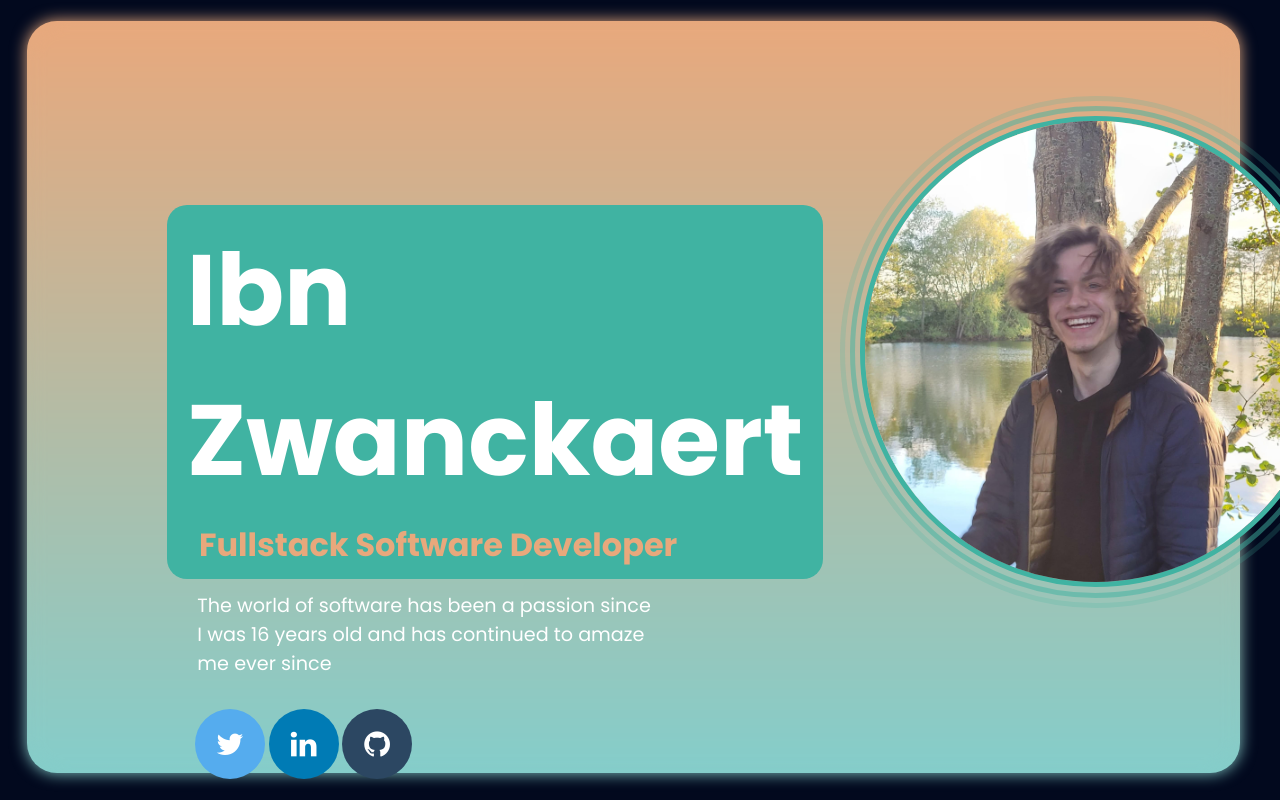
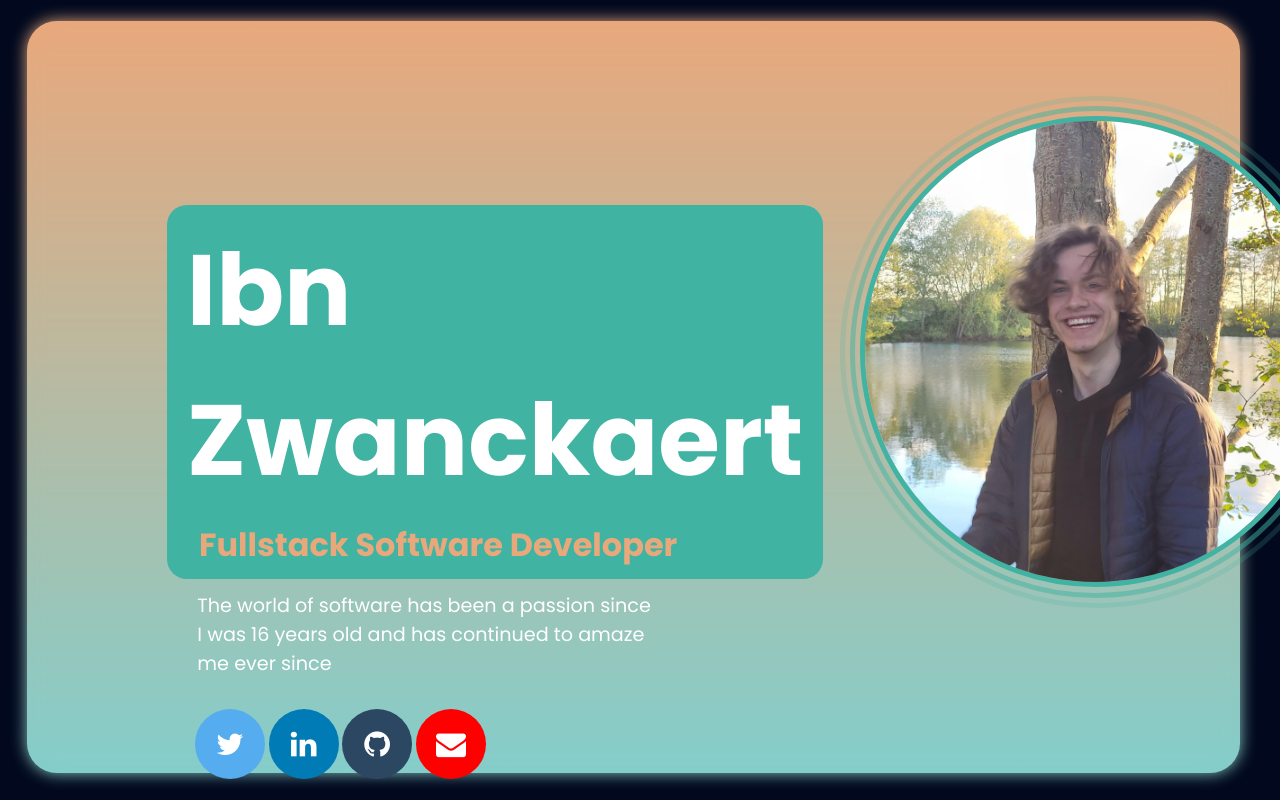
Before and after one commit to ThatGhost/Portfolio, an Angular app: page / in a window 1280 px wide. Shown: the top 800 px of the page. Built offline with nearby package versions, Linux system fonts and the light colour scheme.

Commit message:
added content for about me and added mail button

```diff
--- a/src/components/standalone/about-me/about-me.component.html
+++ b/src/components/standalone/about-me/about-me.component.html
@@ -6,22 +6,25 @@
             <h3>Hobbies</h3>
             <p>
                 My hobbies mostly include playing video games and programming.
-                Video games have been at the core of my childhood and I have found many friends, even a lover through it.
-
+                Video games have been at the core of my childhood, and I have found many friends and even a lover in the people I met online.
+                It is no wonder, then, that my love for game development was the driving force behind my programming obsession. As it was that, that combined the 2.
+                Other than these 2 main Hobbies, I spent a substantial amount of time looking, reading and watching global politics. From the social to the economical side. It interests me how and why certain decisions were taken. And how i personally feel about those decisions.
+                <br><br>
+                So in short, I love games and programming. But don't shy away from more global/deep topics when you are around me. I love a good debate like any other.
             </p>
         </div>
         <div class = "edu card">
             <h2>Education</h2>
             <h3>Education</h3>
             <p>
-
+                The school system has always been a sore thumb for me. On the one hand, I absolutely love learning and am a sucker for random facts/ widespread knowledge. But on the other hand, I also really can't find myself learning stuff that I am not using. I learn by doing and experimenting. "Learning on the fly" as one might call it. This is why I don't have a higher education and absolutly loath going to get one. I learned more in the limited amount of professional experience than I have in the 2 years of higher education and 2 years of high school IT education combined. The only reason I would get a formal higher education is because job opportunities seem to be more frequent than they are right now.
             </p>
         </div>
         <div class = "personality card">
             <h2>Personality</h2>
             <h3>Personality</h3>
             <p>
-
+                I would describe my personality as someone who is social in smaller groups. I work perfectly in a team setting, but large crowds make me a bit uncomfortable. In confined groups, you can expect me to be a bit of a clown when the setting allows it. But don't think I can't be serious! In meetings and discussions, pragmaticism is the key to a civil conversation and actual progress. In short, I adapt to the situation I am placed in, but I never miss an opportunity to lift the spirits of those around me.
             </p>
         </div>
     </section>
--- a/src/components/standalone/game-development/game-development.component.scss
+++ b/src/components/standalone/game-development/game-development.component.scss
@@ -30,7 +30,7 @@
 }
 
 .game-development {
-    height: 100%;
+    height: 90%;
     width: 95%;
     position: relative;
     overflow: hidden;
@@ -56,7 +56,7 @@
     }
     .container {
         width: 100%;
-        height: 70%;
+        height: 80%;
         position: relative;
         margin-bottom: 20px;
         .card {
--- a/src/components/standalone/main/main.component.html
+++ b/src/components/standalone/main/main.component.html
@@ -10,6 +10,7 @@
                 <a href="https://twitter.com/Ibn_Zwanckaert" class="fa fa-twitter"></a>
                 <a href="https://www.linkedin.com/in/ibn-zwanckaert-329840290/" class="fa fa-linkedin"></a>
                 <a href="https://github.com/ThatGhost" class="fa fa-github"></a>
+                <a href="mailto: izwanckaert@gmail.com" class="fa fa-envelope"></a>
             </section>
         </div>
     </div>
--- a/src/components/standalone/main/main.component.scss
+++ b/src/components/standalone/main/main.component.scss
@@ -116,6 +116,11 @@
                     color: white;
                 }
 
+                .fa-envelope {
+                    background: red;
+                    color: white;
+                }
+
                 .fa {
                     padding: 20px;
                     font-size: 30px;
```
